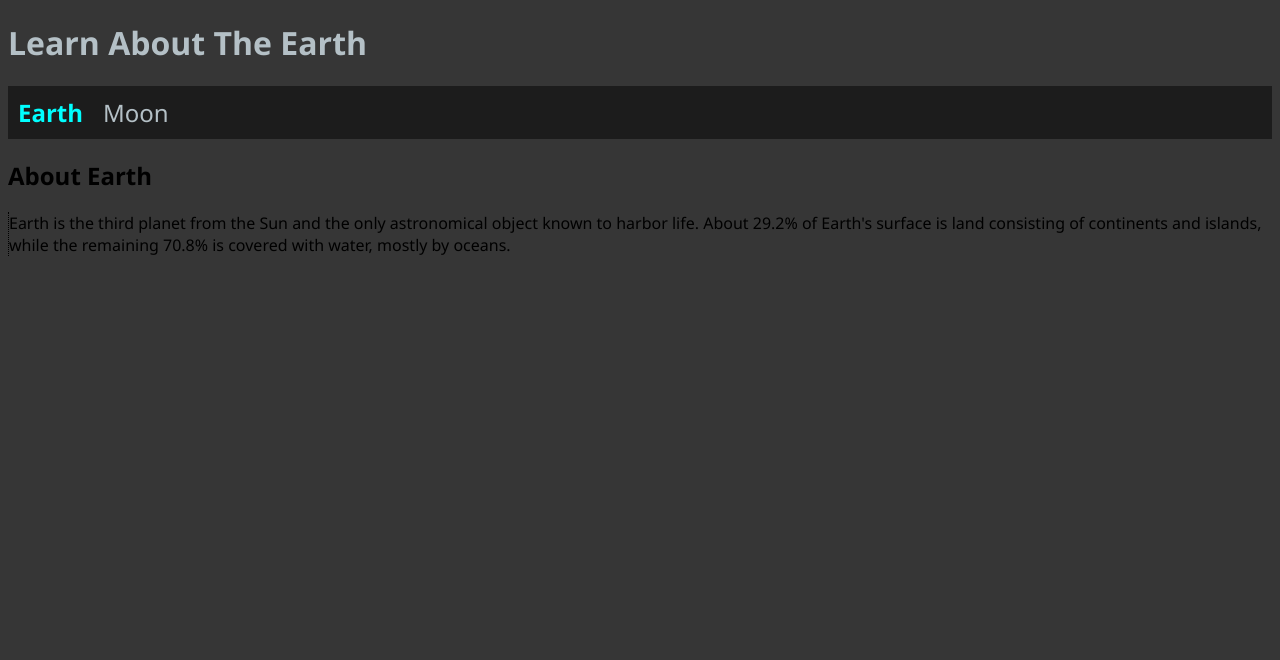
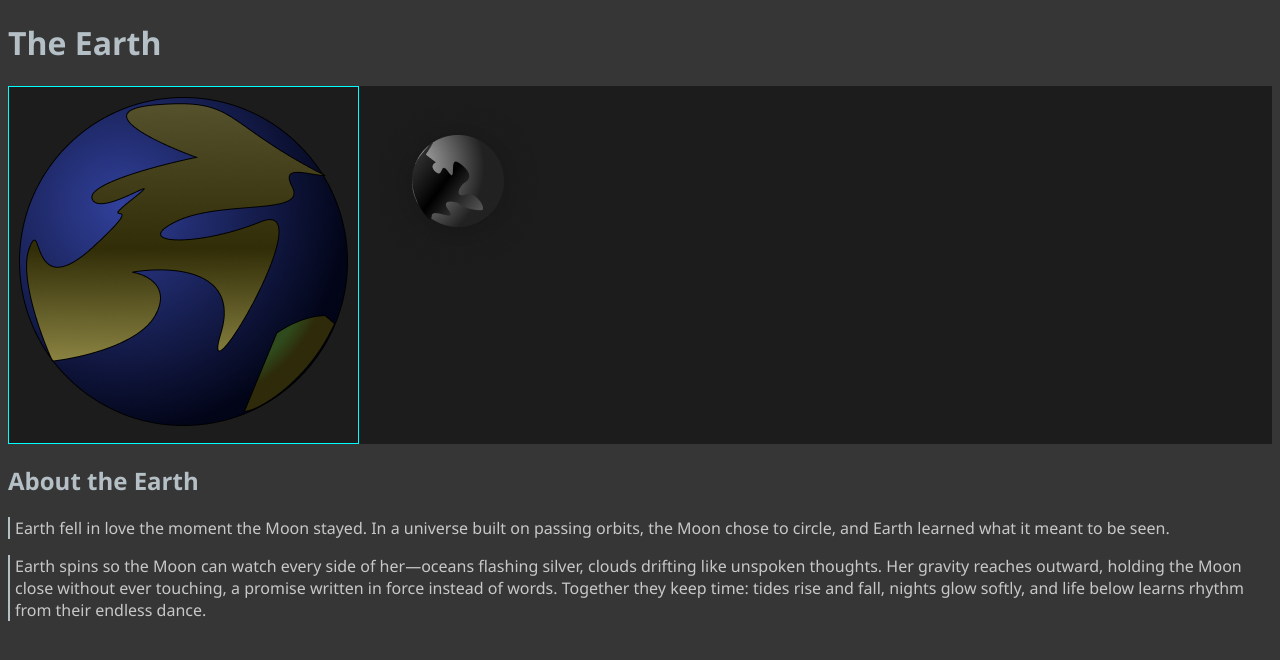
Before and after one commit to emmebe/hello-explorer, a plain HTML site: page earth.html in a window 1280 px wide. Drawn offline with Linux system fonts and the light colour scheme.

Commit message:
edited moon/earth paragraphs, added img + h2 rulesets

```diff
--- a/earth.html
+++ b/earth.html
@@ -7,16 +7,18 @@
     <link rel="stylesheet" href="screen.css">
   </head>
   <body>
-    <h1>Learn About The Earth</h1>
+    <h1>The Earth</h1>
     <nav>
       <ul>
-        <li><a href="earth.html" class="active">Earth</a></li>
-        <li><a href="moon.html">Moon</a></li>
+        <li><a href="earth.html" class="active"><img src="earth.png"></a></li>
+        <li><a href="moon.html"><img src="moon.png"></a></li>
       </ul>
     </nav>
     <section>
-      <h2>About Earth</h2>
-      <p>Earth is the third planet from the Sun and the only astronomical object known to harbor life. About 29.2% of Earth's surface is land consisting of continents and islands, while the remaining 70.8% is covered with water, mostly by oceans.</p>
-    <script src="index.js"></script>
+      <h2>About the Earth</h2>
+      <p>Earth fell in love the moment the Moon stayed. In a universe built on passing orbits, the Moon chose to circle, and Earth learned what it meant to be seen.</p>
+      <p>Earth spins so the Moon can watch every side of her—oceans flashing silver, clouds drifting like unspoken thoughts. Her gravity reaches outward, holding the Moon close without ever touching, a promise written in force instead of words. Together they keep time: tides rise and fall, nights glow softly, and life below learns rhythm from their endless dance.</p>
+      </section>
+      <script src="index.js"></script>
   </body>
 </html>
--- a/screen.css
+++ b/screen.css
@@ -2,19 +2,26 @@
 body {
     background: rgb(54, 54, 54);
     font-family:'Segoe UI', Tahoma, Geneva, Verdana, sans-serif ;
+    color: rgb(200, 200, 200);
 }
 
 h1 {
     color:rgb(180, 192, 198)
 }
 
+h2 {
+    color:rgb(180, 192, 198)
+}
+
 p {
-    border-left: 1px dotted black;
+    border-left: 2px solid rgb(180, 192, 198);
+    padding-left: 5px;
 }
 
 nav {
     background-color:rgb(28, 28, 28)
 }
+
 nav a {
     color: rgb(180, 192, 198);
     text-decoration: none;
@@ -25,7 +32,7 @@ nav a {
 
 a.active {
     font-weight: bold;
-    color:aqua;
+    border: 1px solid aqua;
 }
 
 ul li a:hover {
@@ -39,3 +46,7 @@ nav ul {
     list-style: none;
     overflow: hidden;
 }
+
+image {
+    width: 100%;
+}
```
Also changed, not shown: moon.html (+9 -4 lines).
